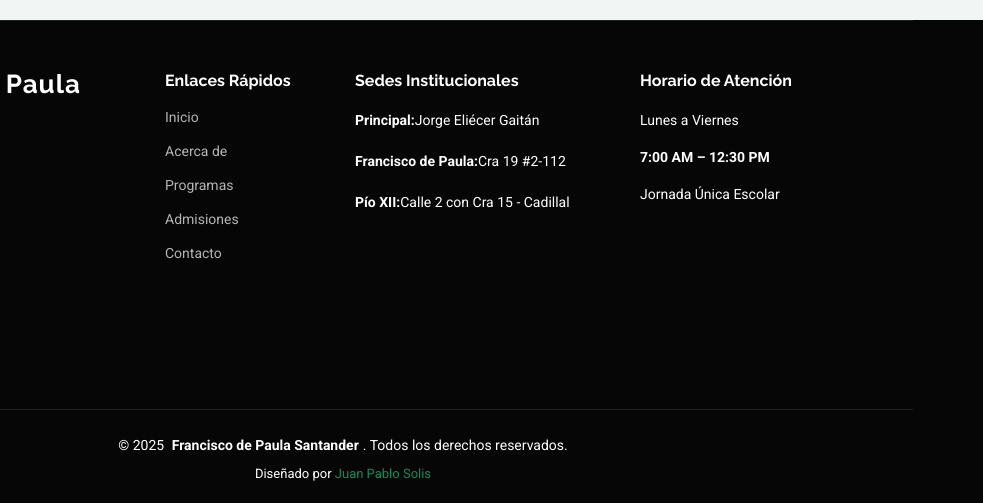
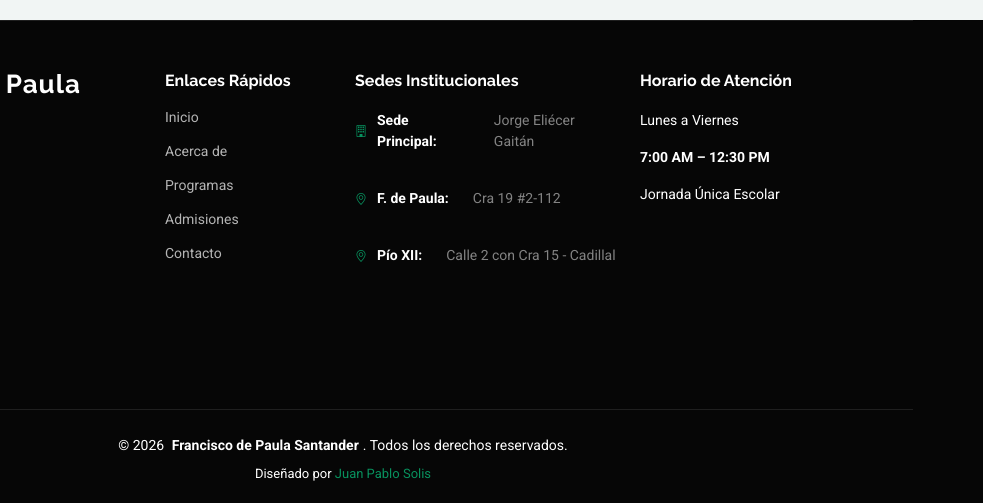
Before and after one commit to christopherhomen/IEFDPS, a plain HTML site: page index.html in a window 1280 px wide. Shown: the part 5186-5689 px from the top of the page, 297-1280 px from the left. Drawn offline with Linux system fonts and the light colour scheme.

Commit message:
Mejora visual del footer: iconos en sedes y actualización de año (2026)

```diff
--- a/index.html
+++ b/index.html
@@ -898,10 +898,20 @@
         <!-- Sedes -->
         <div class="col-lg-3 col-md-3 footer-links">
           <h4>Sedes Institucionales</h4>
-          <ul>
-            <li><strong>Principal:</strong> Jorge Eliécer Gaitán</li>
-            <li><strong>Francisco de Paula:</strong> Cra 19 #2-112</li>
-            <li><strong>Pío XII:</strong> Calle 2 con Cra 15 - Cadillal</li>
+          <ul class="list-unstyled">
+            <li class="mb-3">
+              <i class="bi bi-building me-2" style="color: var(--accent-color);"></i><strong>Sede
+                Principal:</strong><br>
+              <span class="ms-4 text-white-50">Jorge Eliécer Gaitán</span>
+            </li>
+            <li class="mb-3">
+              <i class="bi bi-geo-alt me-2" style="color: var(--accent-color);"></i><strong>F. de Paula:</strong><br>
+              <span class="ms-4 text-white-50">Cra 19 #2-112</span>
+            </li>
+            <li class="mb-3">
+              <i class="bi bi-geo-alt me-2" style="color: var(--accent-color);"></i><strong>Pío XII:</strong><br>
+              <span class="ms-4 text-white-50">Calle 2 con Cra 15 - Cadillal</span>
+            </li>
           </ul>
         </div>
 
@@ -918,7 +928,7 @@
 
     <!-- Créditos -->
     <div class="container copyright text-center mt-4">
-      <p>© <span>2025</span> <strong class="px-1 sitename">Francisco de Paula Santander</strong>. Todos los derechos
+      <p>© <span>2026</span> <strong class="px-1 sitename">Francisco de Paula Santander</strong>. Todos los derechos
         reservados.</p>
       <div class="credits">
         Diseñado por <a href="#">Juan Pablo Solis</a>
```
